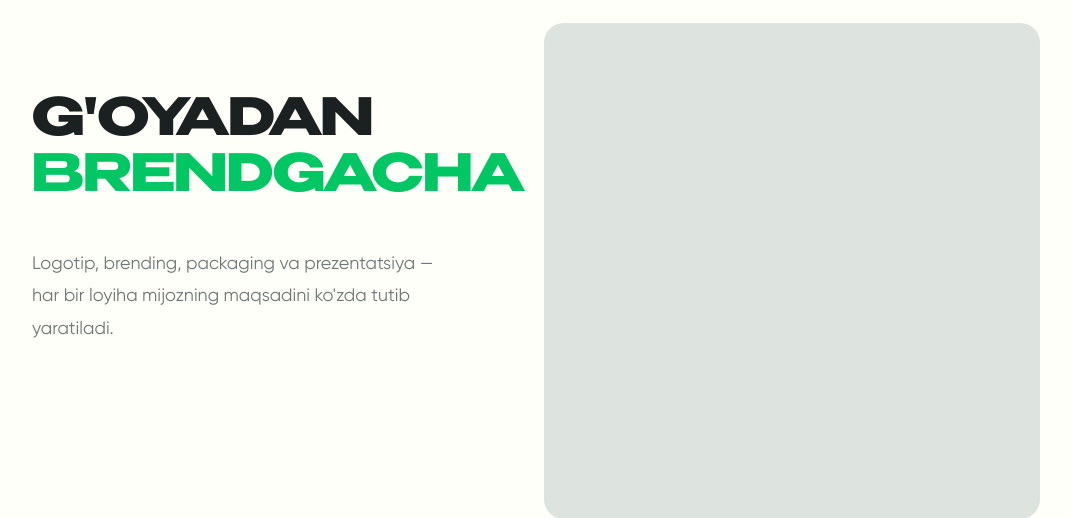
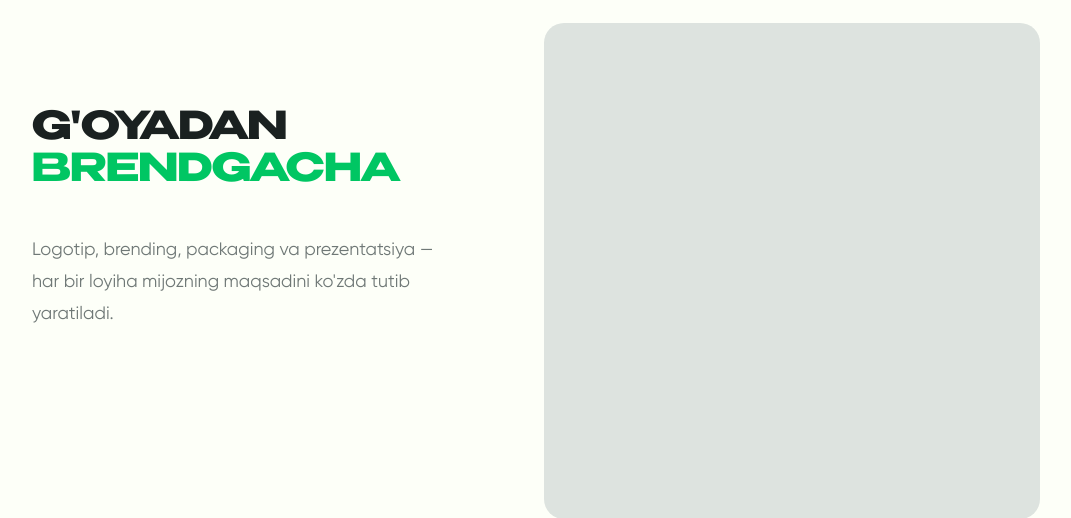
Before and after one commit to pulyaorpulia/Anvar-web, a Django app: page / in a window 1280 px wide. Shown: the part 89-607 px from the top of the page, without its empty margins (104-1175 px from the left). Run offline with Django 5.2, Linux system fonts and the light colour scheme; data that the repository does not hold is empty.

Commit message:
qqqqqa1aa2

```diff
--- a/static/css/home.css
+++ b/static/css/home.css
@@ -27,7 +27,7 @@
 }
 
 .hero__title {
-    font-size: clamp(48px, 4vw, 88px);
+    font-size: clamp(32px, 3vw, 60px);
     font-family: var(--display);
     font-weight: 700;
     color: #1A2120;
```
